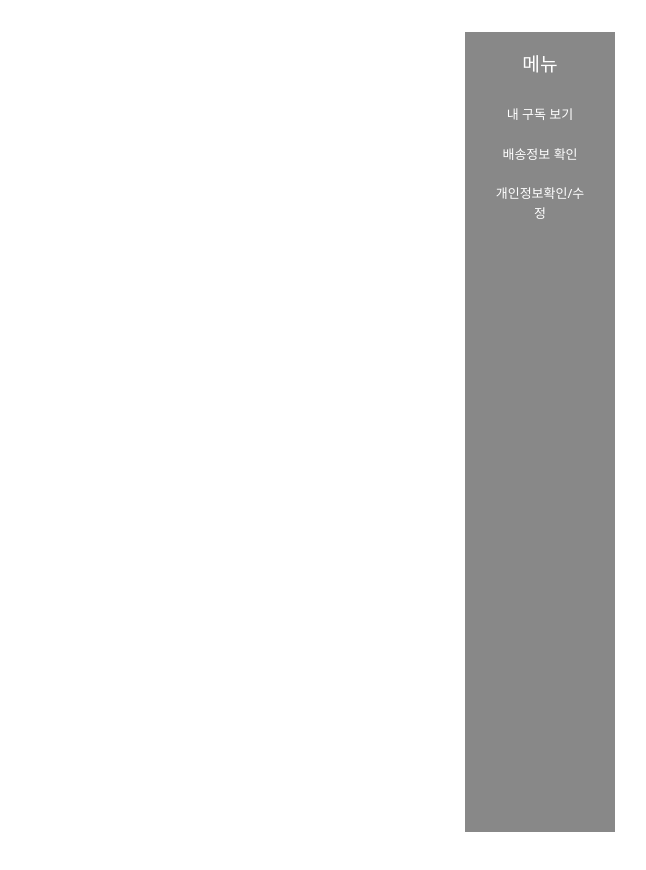
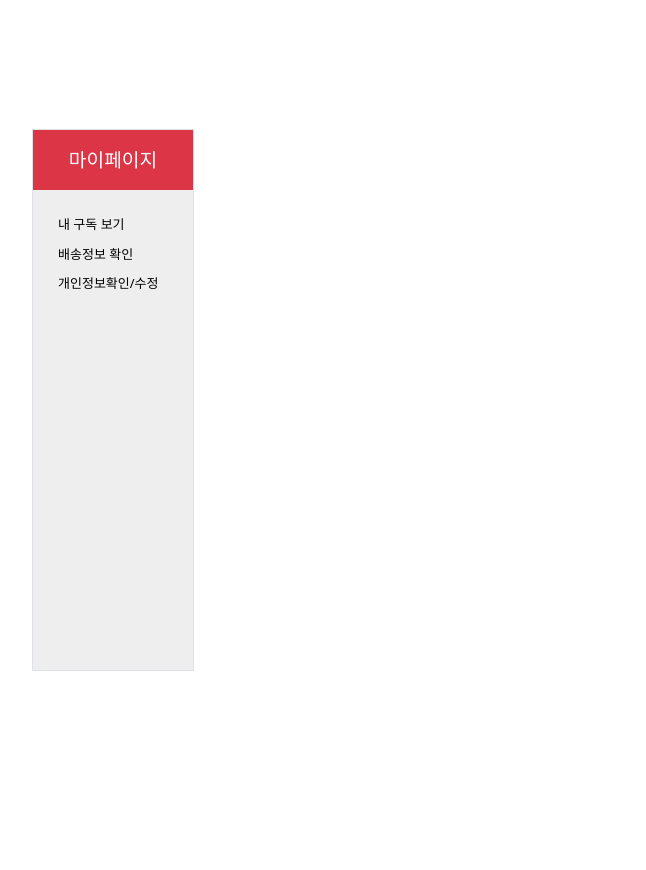
Before and after one commit to beyond-sw-camp/be12-fin-Gongcha1-MonthlyLIfe-FE, a Vue app: page /user in a window 1280 px wide. Shown: the top 870 px of the page, without its empty margins (44-690 px from the left). After the commit the page ends 800 px from the top, so only its background shows below. Built offline with nearby package versions, Linux system fonts and the light colour scheme.

Commit message:
[Feat] 유저 사이드바 디자인 완성
아직 링크 3개만 추가

```diff
--- a/src/shop/user/UserDetail.vue
+++ b/src/shop/user/UserDetail.vue
@@ -3,7 +3,11 @@
 </script>
 
 <template>
-  <div>Hi</div>
+  <div class="container">
+    <div>
+      <p>개인정보확인</p>
+    </div>
+  </div>
 </template>
 
 <style scoped>
--- a/src/shop/user/UserLayout.vue
+++ b/src/shop/user/UserLayout.vue
@@ -4,7 +4,7 @@ import UserNavbar from "./component/UserNavbar.vue";
 </script>
 
 <template>
-    <div class="container-fluid">
+    <div class="container-fluid d-flex" style="min-width: 1200px;">
       <UserNavbar></UserNavbar>
       <div class="content">
         <router-view></router-view>
@@ -15,7 +15,6 @@ import UserNavbar from "./component/UserNavbar.vue";
 
 <style scoped>
 .content {
-  margin-left: 350px; /* 사이드바 공간 확보 */
   padding: 20px;
   width: 100%;
 }
--- a/src/shop/user/component/UserNavbar.vue
+++ b/src/shop/user/component/UserNavbar.vue
@@ -3,8 +3,12 @@
 </script>
 
 <template>
+  <div class="border ms-4" style="border-color: #777777">
+    <div class="sidebar-title bg-danger ">
+      <p class="m-0 text-white"><strong>마이페이지</strong></p>
+    </div>
     <div class="sidebar">
-    <h2 class="sidebar-title">메뉴</h2>
+
       <ul class="nav flex-column">
         <li class="nav-item">
           <router-link to="/user/subscription" class="nav-link" style="font-size: 13px;">내 구독 보기</router-link>
@@ -17,28 +21,29 @@
         </li>
       </ul>
     </div>
+  </div>
 </template>
 
 <style scoped>
 .sidebar {
-  width: 150px;
-  height: 100vh; /* 전체 높이 */
-  top: 150px;
+  background-color: #eeeeee;
+  width: 10rem;
+  height: 30rem;
   left: 0;
-  background-color: #888888;
   padding: 20px;
-  margin-left: 4em;
   color: white;
 }
 
 .sidebar-title {
+  color: black;
   font-size: 1.2rem;
-  margin-bottom: 20px;
+  padding: 1rem;
 }
 
 .nav-link {
-  color: white;
-  padding: 10px;
+  text-align: start;
+  color: black;
+  padding: 5px;
   border-radius: 5px;
 }
 
```
Lines whose indentation alone changed are shown as unchanged.
